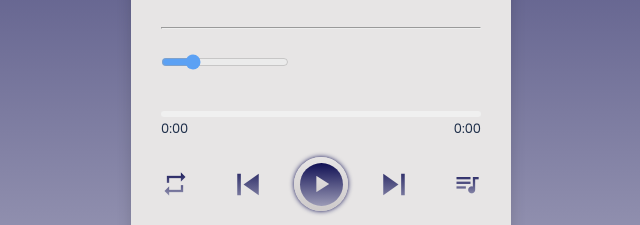
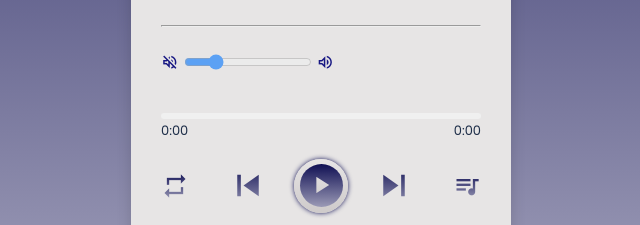
Before and after one commit to Benedetti21/mplayer, a website: page index.html in a window 1280 px wide. Shown: the part 510-735 px from the top of the page, 319-959 px from the left. Drawn offline with Linux system fonts and the light colour scheme.

Commit message:
Update index.html

```diff
--- a/index.html
+++ b/index.html
@@ -25,8 +25,15 @@
       <p class="artist"></p>
     </div><hr><br>
 
+
     <div class="slider_container">
+      <span class="material-icons-outlined" id="v-up">
+        volume_off
+        </span>
       <input type="range" min="0" max="100" value="25" class="volume_slider" onchange="setVolume()">
+      <span class="material-icons-outlined" id="v-down">
+        volume_up
+        </span>
 
     </div><br>
     <div class="progress-area">
```
